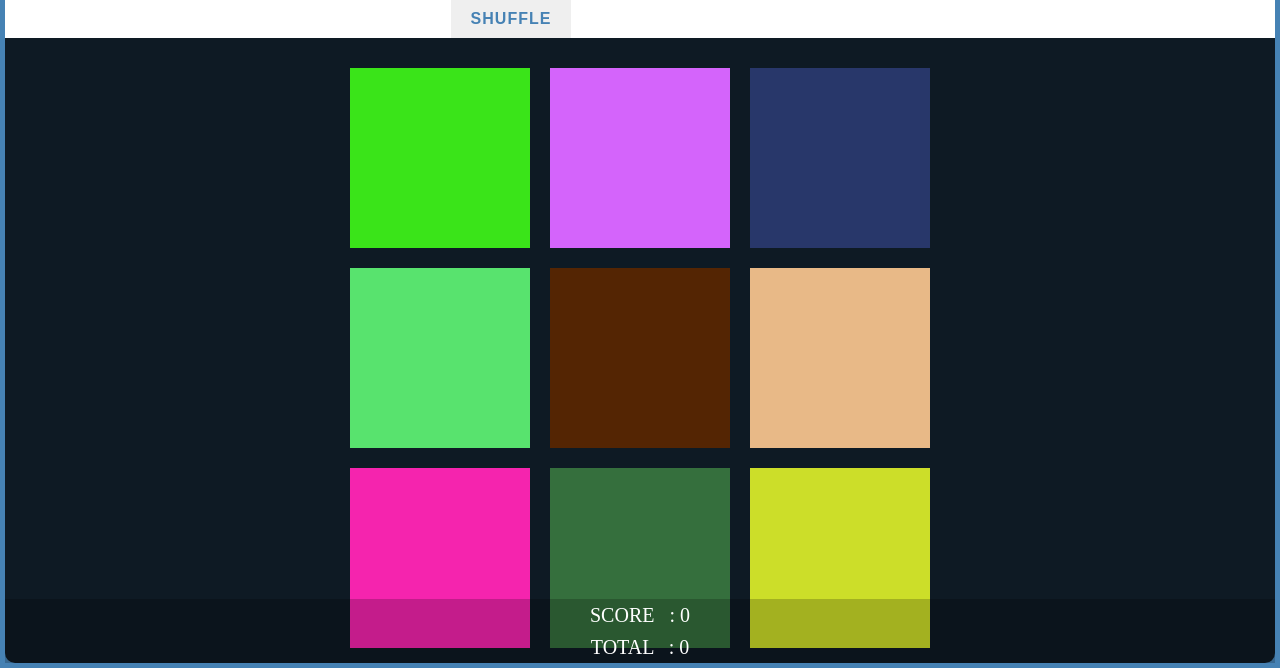
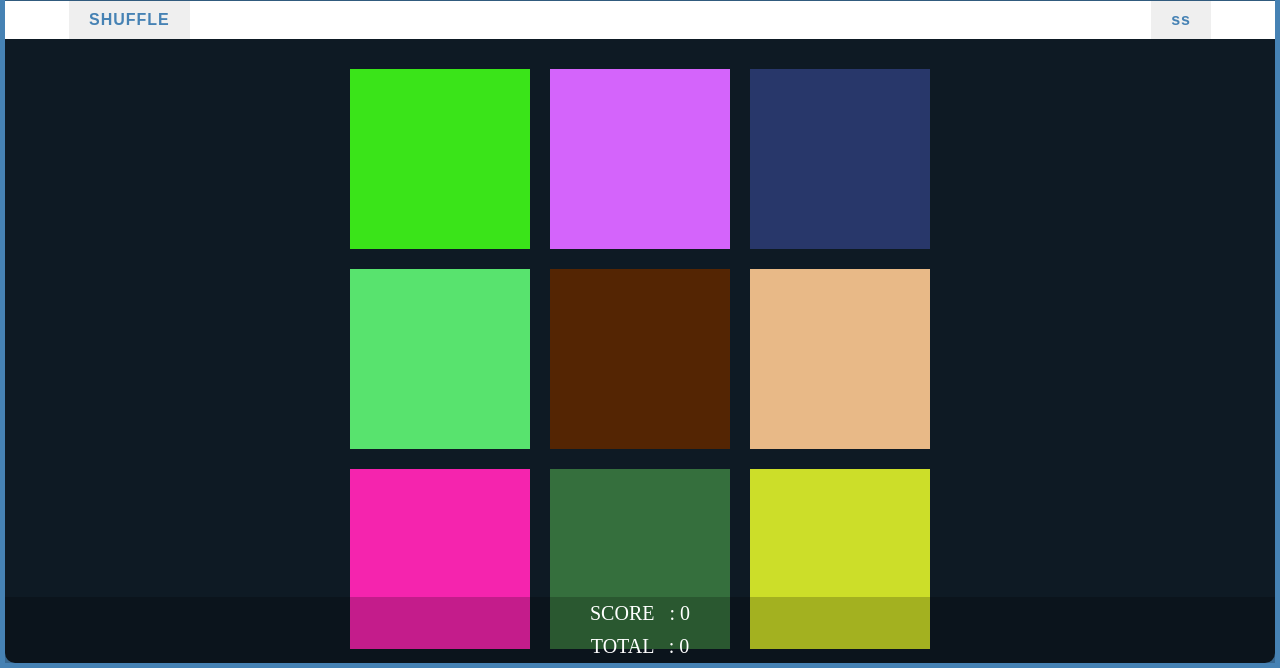
Before and after one commit to steevjames/Tinge, a plain HTML site: page www/index.html in a window 1280 px wide. Shown: the part 132-800 px from the top of the page. Drawn offline with Linux system fonts and the light colour scheme.

Commit message:
Deleted result section and added new button

```diff
--- a/www/index.html
+++ b/www/index.html
@@ -18,7 +18,7 @@
 		</div>
 		<div id="menu">
 			<button id="reset">SHUFFLE</button>
-			<span id="result"></span>
+			<button id="result">ss</button>
 		</div>
 		<div id="container">
 			<div class="square"></div>
--- a/www/script.js
+++ b/www/script.js
@@ -58,7 +58,7 @@ function resetPage() {
 			sqrList[i].style.display = "none";
 	}
 	//header.style.backgroundColor = "steelblue";
-	resultDisplay.textContent = "";
+	//resultDisplay.textContent = "hi";
 	reset.textContent = "SHUFFLE";
 }
 
--- a/www/style.css
+++ b/www/style.css
@@ -31,6 +31,7 @@ body{
 	text-align: center;
 	font-size:3.5vh;
 	padding:5px;
+	font-family:verdana;
 }
 
 #container{
@@ -61,35 +62,40 @@ body{
 	background-color: white;
 	text-align: center;
 	color: black;
+	overflow:hidden;
+	padding-left: 5vw;
+	padding-right: 5vw;
 }
 
-#reset{
-	padding-bottom:10px;
-	padding-top:10px;
-	padding-left:20px;
-	padding-right:20px;
-}
 
 #curColor{
 
 }
 
 button{
+	padding-bottom:10px;
+	padding-top:10px;
+	padding-left:20px;
+	padding-right:20px;
 	border: none;
 	background-color: none;
-	height: 100%;
 	font-weight: 700;
 	color: steelblue;
 	letter-spacing: 1px;
-	font-size: inherit;
+	font-size: 2vh;
 	transition: all 0.5s;
 	outline: none;
 }
 
+#reset{
+	float:left;
+}
+
 #result{
-	display: inline-block;
-	width:20%;
+	float:right;
 }
+
+
 
 button:hover{
 	color: white;
@@ -113,7 +119,6 @@ button:hover{
 #scorewon{
 	background-color:rgba(0,0,0,.2);
 	color:white;
-	height:4vh;
 	font-size:2.5vh;
 	padding:5px;
 }
@@ -121,7 +126,6 @@ button:hover{
 #scoretotal{
 	background-color:rgba(0,0,0,.2);
 	color:white;
-	height:4vh;
 	font-size:2.5vh;
 	padding:5px;
 }
```
